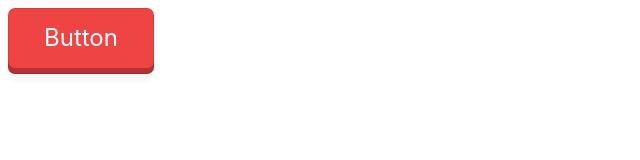
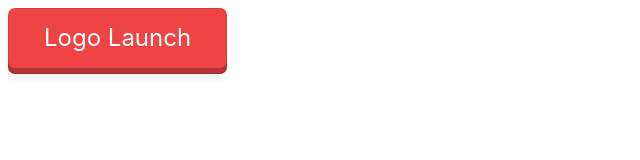
Before and after one commit to UNICORN-SIG/Rejolt_Launch, a website: page index.html in a window 1280 px wide. Shown: the whole page, without its empty margins (0-640 px from the left). Drawn offline with Linux system fonts and the light colour scheme.

Commit message:
Update index.html

```diff
--- a/index.html
+++ b/index.html
@@ -25,16 +25,18 @@
     </div>
 
     <!-- Green Buttons
-    <div>
+    <div class='container'>
+    <div class="child">
       <button class="pushy__btn pushy__btn--lg pushy__btn--green">Button</button>
       <button class="pushy__btn pushy__btn--df pushy__btn--green">Button</button>
       <button class="pushy__btn pushy__btn--md pushy__btn--green">Button</button>
       <button class="pushy__btn pushy__btn--sm pushy__btn--green">Button</button>
     </div>
+</div>
 
     <!-- Red Buttons -->
     <div class="center">
-      <button class="pushy__btn pushy__btn--lg pushy__btn--red">Button</button>
+      <button class="pushy__btn pushy__btn--lg pushy__btn--red">Logo Launch</button>
     <!--  <button class="pushy__btn pushy__btn--df pushy__btn--red">Button</button>
       <button class="pushy__btn pushy__btn--md pushy__btn--red">Button</button>
       <button class="pushy__btn pushy__btn--sm pushy__btn--red">Button</button>-->
```
